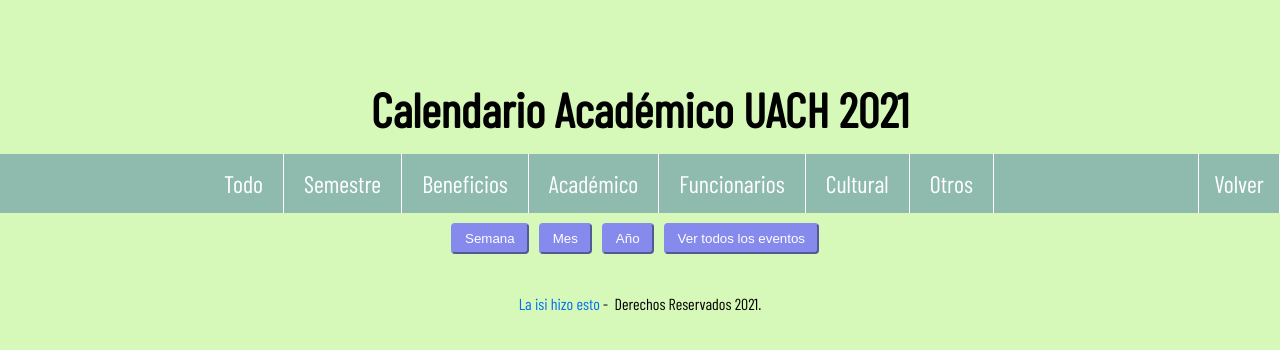
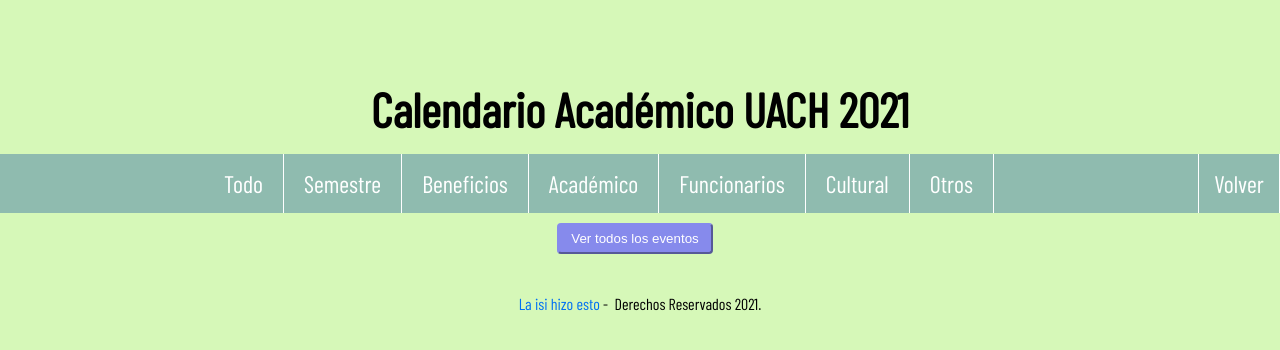
Before and after one commit to isiIH/isi-y-sus-esclavos, a Next.js app: page /inicioHorizontal in a window 1280 px wide. Shown: the top 350 px of the page. Built offline with nearby package versions, Linux system fonts and the light colour scheme.

Commit message:
Quité los botones de tiempo

```diff
--- a/pages/inicioHorizontal.js
+++ b/pages/inicioHorizontal.js
@@ -22,13 +22,12 @@
     const [calendH, setCalendH] = useState();
     const [bool, setBool] = useState(false);
     const [mostrar, setMostrar] = useState(b1);
-    const [tiempo, setTiempo] = useState("month");
 
     useEffect(() => {
         if(router.query.filtro != undefined){
             var data = dataH(router.query.filtro,bool);
             if(data.length != 0){
-                setCalendH(CalendH(data,tiempo));
+                setCalendH(CalendH(data));
             } else {
                 setCalendH(
                     <div className="time-line-container">
@@ -43,7 +42,7 @@
                 setMostrar(b1);
             }
         }
-    },[router.query.filtro,tiempo,bool]);
+    },[router.query.filtro,bool]);
 
     return (
         <div className="contenedor-principal">
@@ -92,15 +91,6 @@
                 </header>
 
                 <div className="botones">
-                    <button className="boton" onClick={() => setTiempo("week")}>
-                        Semana
-                    </button>
-                    <button className="boton" onClick={() => setTiempo("month")}>
-                        Mes
-                    </button>
-                    <button className="boton" onClick={() => setTiempo("year")}>
-                        Año
-                    </button>
                     {mostrar}
                 </div>
 
--- a/public/data/calendario.js
+++ b/public/data/calendario.js
@@ -60,7 +60,7 @@
   return (data);
 }
 
-export function CalendH(data,tiempo) {
+export function CalendH(data) {
   const config = {
     header: {
       month: {
@@ -132,7 +132,7 @@
     <>
       <p id="text-calend">Desplácese a la izquierda si no visualiza los eventos</p>
       <div className="time-line-container">
-          <TimeLine data={data} config={config} mode={tiempo} nonEditableName={true}/>
+          <TimeLine data={data} config={config}/>
       </div>
 
       <ul className="legend">
@@ -196,7 +196,6 @@
                   {
                     id: i,
                     name: items.eventos[i].titulo,
-                    description: items.eventos[i].descripcion,
                     start: new Date(año_inicio, mes_inicio - 1, dia_inicio),
                     end: new Date(año_fin, mes_fin - 1, dia_fin),
                     color: items.leyenda[j].color
```
